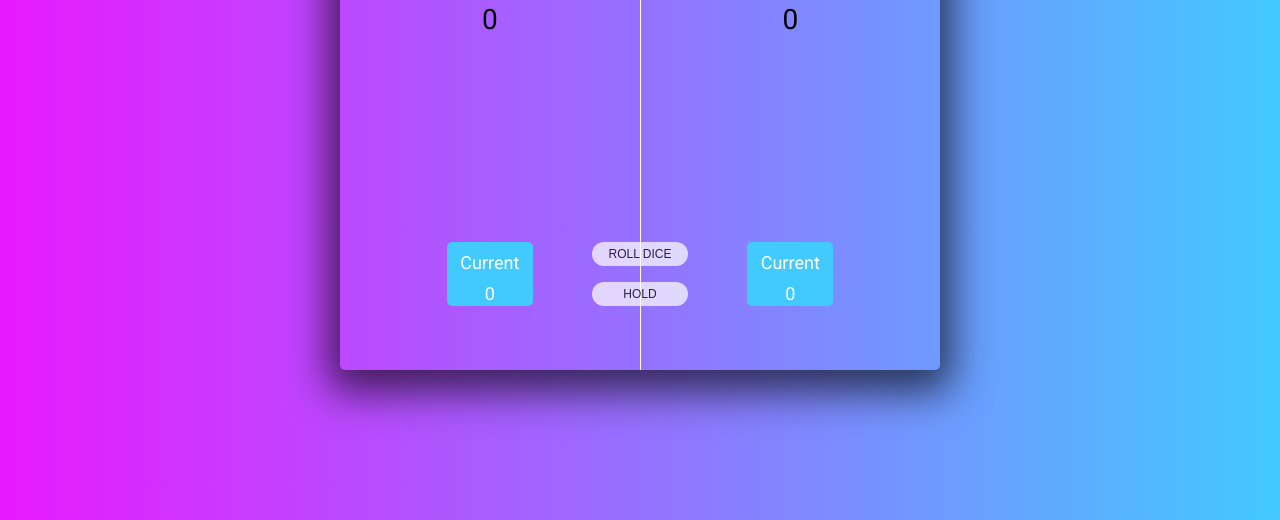
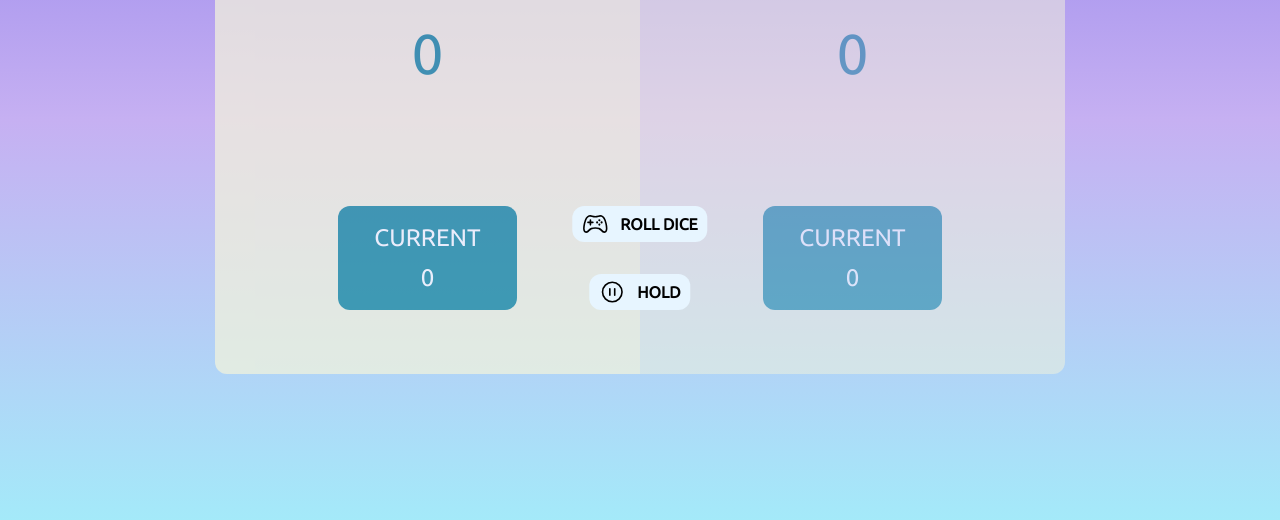
Before and after one commit to AlexAM27/LearnJavaScript, a plain HTML site: page 07_pig_game/index.html in a window 1280 px wide. Shown: the part 280-800 px from the top of the page. Drawn offline with nearby package versions, Linux system fonts and the light colour scheme.

Commit message:
pig game initial

```diff
--- a/07_pig_game/index.html
+++ b/07_pig_game/index.html
@@ -4,40 +4,46 @@
     <meta charset="UTF-8">
     <meta http-equiv="X-UA-Compatible" content="IE=edge">
     <meta name="viewport" content="width=device-width, initial-scale=1.0">
-  <link rel="preconnect" href="https://fonts.googleapis.com">
-  <link rel="preconnect" href="https://fonts.gstatic.com" crossorigin>
-  <link href="https://fonts.googleapis.com/css2?family=Roboto:wght@400;500&display=swap" rel="stylesheet">
-  <link rel="stylesheet" href="./style.css">
-  <title>Pig game</title>
-</head>
+    <link rel="stylesheet" href="style.css">
+    <title>Pig Game</title>
+
   <body>
     <div class="container">
-    <div class="play-field">
-      <div class="player-left field">
-        <div class="name-score-field">
-          <span class="player-name">Player 1</span>
-          <p class="player-left-score score">0</p>
-        </div>
-        <div class="player-left-current current">
-          <p class="current-name">Current</p>
-          <p class="left current-score">0</p>
+      <div class="field">
+        <div class="first player">
+          <span class="name">Player 1</span>
+          <span class="first-score score">0</span>
+          <div class="state">
+            <span class="label">Current</span>
+            <span class="first-state current-score">0</span>
           </div>
         </div>
-      <div class="player-right field">
-        <div class="name-score-field">
-          <span class="player-name">Player 2</span>
-          <p class="player-right-score score">0</p>
-        </div>
-        <div class="player-right-current current">
-          <p class="current-name">Current</p>
-          <p class="right current-score">0</p>
+        <div class="second player">
+          <span class="name">Player 2</span>
+          <span class="second-score score">0</span>
+          <div class="state">
+            <span class="label">Current</span>
+            <span class="second-state current-score">0</span>
           </div>
         </div>
-      <button class="btn new-game">New game</button>
-      <button class="btn roll-dice">Roll dice</button>
-      <button class="btn hold">Hold</button>
+        <div class="btn new-game">
+          <ion-icon name="refresh-circle-outline"></ion-icon>
+          <div>New game</div>
+        </div>
+        <div class="btn roll">
+          <ion-icon name="game-controller-outline"></ion-icon>
+          <div>Roll dice</div>
+        </div>
+        <div class="btn hold">
+          <ion-icon name="pause-circle-outline"></ion-icon>
+          <div>Hold</div>
+        </div>
+        <!-- <button class="btn roll">Roll dice</button>
+        <button class="btn hold">Hold</button> -->
       </div>
     </div>
-  <script src="./script.js"></script>
+    <script type="module" src="https://unpkg.com/ionicons@5.5.2/dist/ionicons/ionicons.esm.js"></script>
+    <script nomodule src="https://unpkg.com/ionicons@5.5.2/dist/ionicons/ionicons.js"></script>
+  </head>
   </body>
 </html>
--- a/07_pig_game/style.css
+++ b/07_pig_game/style.css
@@ -1,3 +1,5 @@
+@import url('https://fonts.googleapis.com/css2?family=Ubuntu&display=swap');
+
 * {
   margin: 0;
   padding: 0;
@@ -8,107 +10,107 @@ html {
 }
 
 body {
-  background: #42caff;
+  background: hsla(191, 88%, 81%, 1);
 
-  background: linear-gradient(180deg, hsla(197, 100%, 63%, 1) 0%, hsla(294, 100%, 55%, 1) 100%);
+  background: linear-gradient(90deg, hsla(191, 88%, 81%, 1) 0%, hsla(260, 72%, 82%, 1) 50%, hsla(247, 73%, 69%, 1) 100%);
 
-  background: -moz-linear-gradient(180deg, hsla(197, 100%, 63%, 1) 0%, hsla(294, 100%, 55%, 1) 100%);
+  background: -moz-linear-gradient(90deg, hsla(191, 88%, 81%, 1) 0%, hsla(260, 72%, 82%, 1) 50%, hsla(247, 73%, 69%, 1) 100%);
 
-  background: -webkit-linear-gradient(180deg, hsla(197, 100%, 63%, 1) 0%, hsla(294, 100%, 55%, 1) 100%);
+  background: -webkit-linear-gradient(90deg, hsla(191, 88%, 81%, 1) 0%, hsla(260, 72%, 82%, 1) 50%, hsla(247, 73%, 69%, 1) 100%);
 
-  filter: progid: DXImageTransform.Microsoft.gradient( startColorstr="#40C9FF", endColorstr="#E81CFF", GradientType=1 );
+  filter: progid: DXImageTransform.Microsoft.gradient( startColorstr="#A4E9F9", endColorstr="#C5AEF2", GradientType=1 );
 
-  font-family: 'Roboto', sans-serif;
-  box-sizing: border-box;
+  height: 100vh;
+
 }
 
 .container {
-  height: 100vh;
-  display: flex;
-  justify-content: center;
-  align-items: center;
+  font-family: 'Ubuntu', sans-serif;
+  position: absolute;
+  width: 85rem;
+  top: 50%;
+  left: 50%;
+  transform: translate(-50%, -50%);
+  border-radius: 1.2rem;
 }
 
-.play-field {
-  position: relative;
-  height: 50rem;
-  width: 60rem;
-  border-radius: 5px;
-  box-shadow: 0 1rem 4rem 1.2rem rgba(0, 0, 0, 0.65);
+.field {
   display: flex;
 }
 
-.field {
-  height: 100%;
-  width: 50%;
+.player {
   display: flex;
   flex-direction: column;
   align-items: center;
-  justify-content: space-between;
+  width: 50%;
 }
 
-.name-score-field {
+.name {
   margin-top: 6.4rem;
-}
-
-.player-name {
-  font-size: 2.8rem;
+  font-size: 4.8rem;
   text-transform: uppercase;
 }
 
 .score {
   margin-top: 3.6rem;
-  font-size: 2.8rem;
-  text-align: center;
+  font-size: 5.6rem;
+  color: #0c8599;
 }
 
-.current {
+.state {
+  margin-top: 12rem;
   margin-bottom: 6.4rem;
-  color: white;
-  background-color: #42caff;
-  height: 6.4rem;
-  width: 8.6rem;
-  border: none;
-  border-radius: 5px;
-  font-size: 1.8rem;
-  text-align: center;
+  font-size: 2.4rem;
+  text-transform: uppercase;
+  color: #fff;
+  display: flex;
+  flex-direction: column;
+  gap: 1.2rem;
+  align-items: center;
+  background-color: #0c8599;
+  padding: 1.8rem 3.6rem;
+  border-radius: 1.2rem;
 }
 
-.current-name,
-.current-score{
-  margin-top: 1rem;
+.first {
+  background-color: beige;
+  opacity: 0.7;
+  border-radius: 1.2rem 0 0 1.2rem;
 }
 
-.player-left {
-  border-right: 1px solid #ffffff;
-}
-
-.player-right {
-
+.second {
+  background-color: beige;
+  opacity: 0.5;
+  border-radius: 0 1.2rem 1.2rem 0;
 }
 
 .btn {
-  font-size: 1.2rem;
-  background-color: #ffffff;
-  opacity: 0.72;
+  position: absolute;
+  display: flex;
+  gap: 1.2rem;
+  align-items: center;
+  background-color: #e7f5ff;
+  padding: 5px 1rem;
+  border-radius: 1.2rem;
+  left: 50%;
+  transform: translateX(-50%);
+  font-size: 1.6rem;
+  font-weight: 600;
   text-transform: uppercase;
-  position: absolute;
-  height: 2.4rem;
-  width: 9.6rem;
-  border: none;
-  border-radius: 5rem;
-  left: 50%;
-  transform: translate(-50%, 0);
 }
 
 .new-game {
-  top: 6.4rem;
+  top: 7.4rem;
 }
 
-.roll-dice {
-  bottom: 10.4rem;
+.roll {
+  bottom: 13.2rem;
 }
 
 .hold {
   bottom: 6.4rem;
 }
+
+ion-icon {
+  font-size: 2.6rem;
+}
```
Lines whose indentation alone changed are shown as unchanged.
